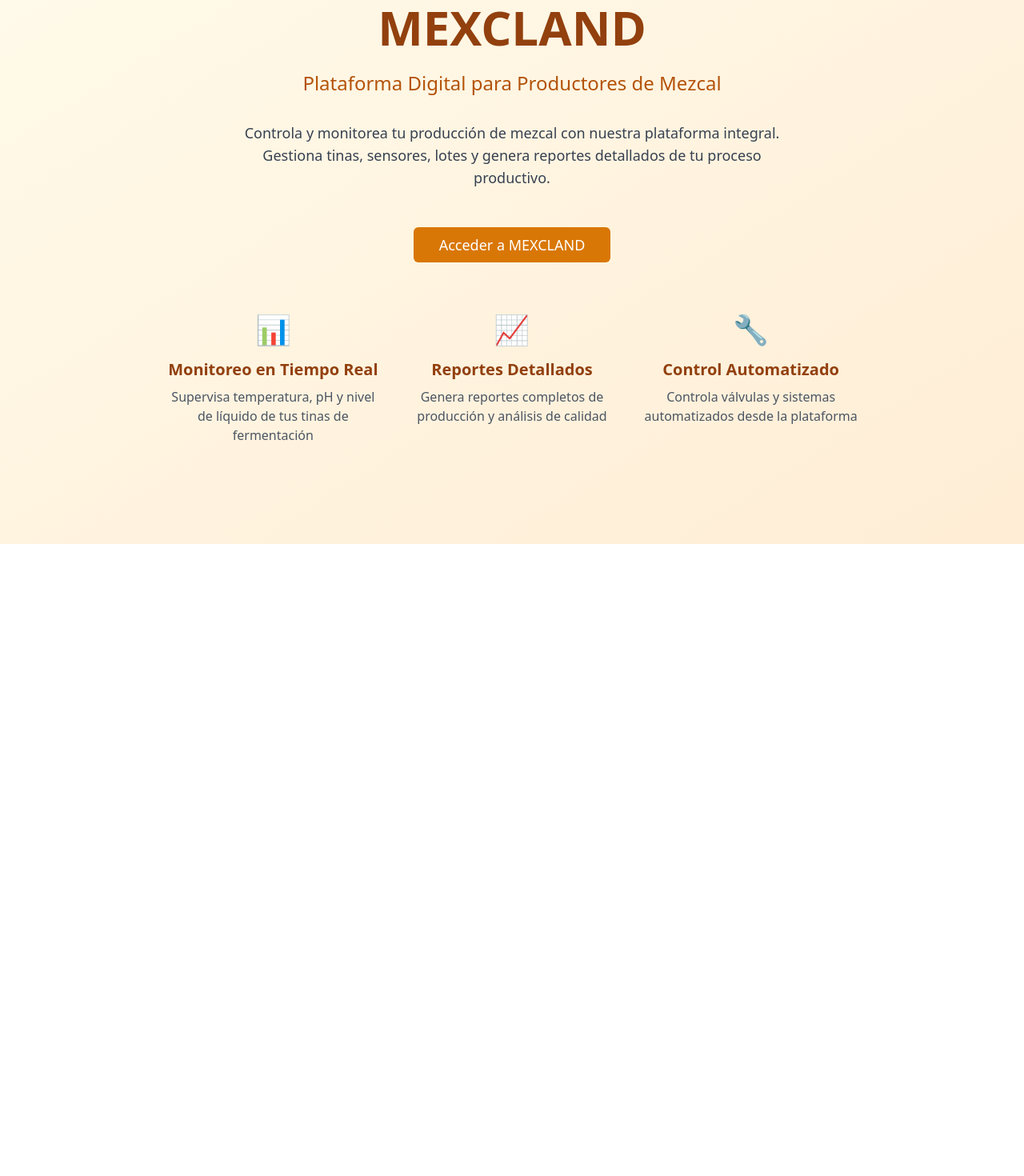
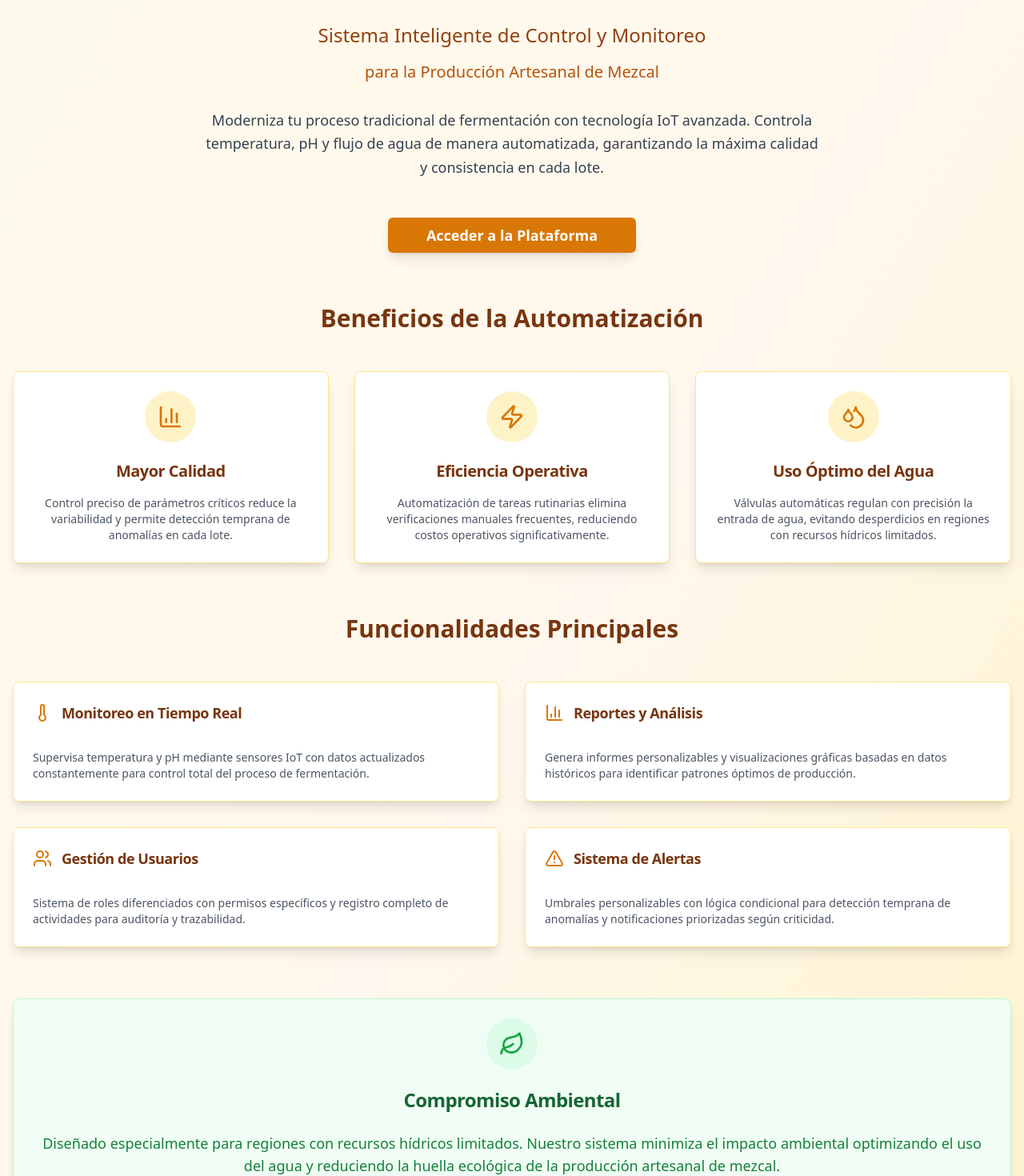
Before and after one commit to carlosupreme/mexcland, a React (Vite) app: page / in a window 1280 px wide. Shown: the part 120-1590 px from the top of the page at 80% size. Before the commit the page ends 800 px from the top, so only its background shows below. Built offline with nearby package versions, Linux system fonts and the light colour scheme.

Commit message:
Refactor: Improve landing page
Improved the landing page to be more professional, incorporating information from the provided document extract. The changes aim to better communicate the application's value proposition and features.
-edited src/pages/Index.tsx

```diff
--- a/src/pages/Index.tsx
+++ b/src/pages/Index.tsx
@@ -1,7 +1,9 @@
 
 import { Navigate } from 'react-router-dom';
 import { Button } from '@/components/ui/button';
+import { Card, CardContent, CardDescription, CardHeader, CardTitle } from '@/components/ui/card';
 import { useAuth } from '@/hooks/useAuth';
+import { Thermometer, Droplets, BarChart3, Shield, Zap, Leaf, Users, AlertTriangle } from 'lucide-react';
 
 const Index = () => {
   const { user, loading } = useAuth();
@@ -23,50 +25,198 @@ const Index = () => {
   }
 
   return (
-    <div className="min-h-screen flex items-center justify-center bg-gradient-to-br from-amber-50 to-orange-100">
-      <div className="text-center max-w-4xl mx-auto px-4">
-        <h1 className="text-6xl font-bold mb-6 text-amber-800">MEXCLAND</h1>
-        <p className="text-2xl text-amber-700 mb-8">
-          Plataforma Digital para Productores de Mezcal
-        </p>
-        <p className="text-lg text-gray-700 mb-12 max-w-2xl mx-auto">
-          Controla y monitorea tu producción de mezcal con nuestra plataforma integral.
-          Gestiona tinas, sensores, lotes y genera reportes detallados de tu proceso productivo.
-        </p>
+    <div className="min-h-screen bg-gradient-to-br from-amber-50 via-orange-50 to-amber-100">
+      {/* Hero Section */}
+      <div className="container mx-auto px-4 py-16">
+        <div className="text-center max-w-4xl mx-auto mb-16">
+          <h1 className="text-6xl font-bold mb-6 text-amber-900 tracking-tight">
+            MEXCLAND
+          </h1>
+          <p className="text-2xl text-amber-800 mb-4 font-medium">
+            Sistema Inteligente de Control y Monitoreo
+          </p>
+          <p className="text-xl text-amber-700 mb-8">
+            para la Producción Artesanal de Mezcal
+          </p>
+          <p className="text-lg text-gray-700 mb-12 max-w-3xl mx-auto leading-relaxed">
+            Moderniza tu proceso tradicional de fermentación con tecnología IoT avanzada.
+            Controla temperatura, pH y flujo de agua de manera automatizada, garantizando
+            la máxima calidad y consistencia en cada lote.
+          </p>
 
-        <div className="space-y-4 sm:space-y-0 sm:space-x-4 sm:flex sm:justify-center">
           <Button
             size="lg"
-            className="bg-amber-600 hover:bg-amber-700 text-white px-8 py-3 text-lg"
+            className="bg-amber-600 hover:bg-amber-700 text-white px-12 py-4 text-lg font-semibold shadow-lg hover:shadow-xl transition-all duration-300 transform hover:scale-105"
             onClick={() => window.location.href = '/auth'}
           >
-            Acceder a MEXCLAND
+            Acceder a la Plataforma
           </Button>
         </div>
 
-        <div className="mt-16 grid grid-cols-1 md:grid-cols-3 gap-8">
-          <div className="text-center">
-            <div className="text-4xl mb-4">📊</div>
-            <h3 className="text-xl font-semibold text-amber-800 mb-2">Monitoreo en Tiempo Real</h3>
-            <p className="text-gray-600">
-              Supervisa temperatura, pH y nivel de líquido de tus tinas de fermentación
-            </p>
+        {/* Benefits Section */}
+        <div className="mb-16">
+          <h2 className="text-3xl font-bold text-center text-amber-900 mb-12">
+            Beneficios de la Automatización
+          </h2>
+          <div className="grid grid-cols-1 md:grid-cols-2 lg:grid-cols-3 gap-8">
+            <Card className="border-amber-200 shadow-lg hover:shadow-xl transition-shadow duration-300">
+              <CardHeader className="text-center pb-4">
+                <div className="mx-auto w-16 h-16 bg-amber-100 rounded-full flex items-center justify-center mb-4">
+                  <BarChart3 className="h-8 w-8 text-amber-600" />
+                </div>
+                <CardTitle className="text-xl text-amber-900">Mayor Calidad</CardTitle>
+              </CardHeader>
+              <CardContent>
+                <CardDescription className="text-gray-600 text-center">
+                  Control preciso de parámetros críticos reduce la variabilidad y
+                  permite detección temprana de anomalías en cada lote.
+                </CardDescription>
+              </CardContent>
+            </Card>
+
+            <Card className="border-amber-200 shadow-lg hover:shadow-xl transition-shadow duration-300">
+              <CardHeader className="text-center pb-4">
+                <div className="mx-auto w-16 h-16 bg-amber-100 rounded-full flex items-center justify-center mb-4">
+                  <Zap className="h-8 w-8 text-amber-600" />
+                </div>
+                <CardTitle className="text-xl text-amber-900">Eficiencia Operativa</CardTitle>
+              </CardHeader>
+              <CardContent>
+                <CardDescription className="text-gray-600 text-center">
+                  Automatización de tareas rutinarias elimina verificaciones manuales
+                  frecuentes, reduciendo costos operativos significativamente.
+                </CardDescription>
+              </CardContent>
+            </Card>
+
+            <Card className="border-amber-200 shadow-lg hover:shadow-xl transition-shadow duration-300">
+              <CardHeader className="text-center pb-4">
+                <div className="mx-auto w-16 h-16 bg-amber-100 rounded-full flex items-center justify-center mb-4">
+                  <Droplets className="h-8 w-8 text-amber-600" />
+                </div>
+                <CardTitle className="text-xl text-amber-900">Uso Óptimo del Agua</CardTitle>
+              </CardHeader>
+              <CardContent>
+                <CardDescription className="text-gray-600 text-center">
+                  Válvulas automáticas regulan con precisión la entrada de agua,
+                  evitando desperdicios en regiones con recursos hídricos limitados.
+                </CardDescription>
+              </CardContent>
+            </Card>
           </div>
+        </div>
 
-          <div className="text-center">
-            <div className="text-4xl mb-4">📈</div>
-            <h3 className="text-xl font-semibold text-amber-800 mb-2">Reportes Detallados</h3>
-            <p className="text-gray-600">
-              Genera reportes completos de producción y análisis de calidad
-            </p>
+        {/* Features Section */}
+        <div className="mb-16">
+          <h2 className="text-3xl font-bold text-center text-amber-900 mb-12">
+            Funcionalidades Principales
+          </h2>
+          <div className="grid grid-cols-1 md:grid-cols-2 gap-8">
+            <Card className="border-amber-200 shadow-lg">
+              <CardHeader>
+                <div className="flex items-center gap-3 mb-2">
+                  <Thermometer className="h-6 w-6 text-amber-600" />
+                  <CardTitle className="text-lg text-amber-900">Monitoreo en Tiempo Real</CardTitle>
+                </div>
+              </CardHeader>
+              <CardContent>
+                <CardDescription className="text-gray-600">
+                  Supervisa temperatura y pH mediante sensores IoT con datos actualizados
+                  constantemente para control total del proceso de fermentación.
+                </CardDescription>
+              </CardContent>
+            </Card>
+
+            <Card className="border-amber-200 shadow-lg">
+              <CardHeader>
+                <div className="flex items-center gap-3 mb-2">
+                  <BarChart3 className="h-6 w-6 text-amber-600" />
+                  <CardTitle className="text-lg text-amber-900">Reportes y Análisis</CardTitle>
+                </div>
+              </CardHeader>
+              <CardContent>
+                <CardDescription className="text-gray-600">
+                  Genera informes personalizables y visualizaciones gráficas basadas en
+                  datos históricos para identificar patrones óptimos de producción.
+                </CardDescription>
+              </CardContent>
+            </Card>
+
+            <Card className="border-amber-200 shadow-lg">
+              <CardHeader>
+                <div className="flex items-center gap-3 mb-2">
+                  <Users className="h-6 w-6 text-amber-600" />
+                  <CardTitle className="text-lg text-amber-900">Gestión de Usuarios</CardTitle>
+                </div>
+              </CardHeader>
+              <CardContent>
+                <CardDescription className="text-gray-600">
+                  Sistema de roles diferenciados con permisos específicos y registro
+                  completo de actividades para auditoría y trazabilidad.
+                </CardDescription>
+              </CardContent>
+            </Card>
+
+            <Card className="border-amber-200 shadow-lg">
+              <CardHeader>
+                <div className="flex items-center gap-3 mb-2">
+                  <AlertTriangle className="h-6 w-6 text-amber-600" />
+                  <CardTitle className="text-lg text-amber-900">Sistema de Alertas</CardTitle>
+                </div>
+              </CardHeader>
+              <CardContent>
+                <CardDescription className="text-gray-600">
+                  Umbrales personalizables con lógica condicional para detección temprana
+                  de anomalías y notificaciones priorizadas según criticidad.
+                </CardDescription>
+              </CardContent>
+            </Card>
           </div>
+        </div>
 
-          <div className="text-center">
-            <div className="text-4xl mb-4">🔧</div>
-            <h3 className="text-xl font-semibold text-amber-800 mb-2">Control Automatizado</h3>
-            <p className="text-gray-600">
-              Controla válvulas y sistemas automatizados desde la plataforma
-            </p>
+        {/* Environmental Impact Section */}
+        <div className="mb-16">
+          <Card className="border-green-200 bg-green-50 shadow-lg">
+            <CardHeader className="text-center">
+              <div className="mx-auto w-16 h-16 bg-green-100 rounded-full flex items-center justify-center mb-4">
+                <Leaf className="h-8 w-8 text-green-600" />
+              </div>
+              <CardTitle className="text-2xl text-green-800">Compromiso Ambiental</CardTitle>
+            </CardHeader>
+            <CardContent className="text-center">
+              <CardDescription className="text-green-700 text-lg">
+                Diseñado especialmente para regiones con recursos hídricos limitados.
+                Nuestro sistema minimiza el impacto ambiental optimizando el uso del agua
+                y reduciendo la huella ecológica de la producción artesanal de mezcal.
+              </CardDescription>
+            </CardContent>
+          </Card>
+        </div>
+
+        {/* Innovation Section */}
+        <div className="text-center bg-white rounded-2xl p-12 shadow-xl border border-amber-200">
+          <h2 className="text-3xl font-bold text-amber-900 mb-6">
+            Tradición y Tecnología en Armonía
+          </h2>
+          <p className="text-lg text-gray-700 mb-8 max-w-3xl mx-auto leading-relaxed">
+            MEXCLAND respeta los métodos artesanales tradicionales mientras incorpora
+            tecnología moderna para garantizar la excelencia. Creamos un registro histórico
+            completo que documenta automáticamente todas las variables, permitiendo descubrir
+            condiciones ideales específicas para cada variedad de agave.
+          </p>
+          <div className="grid grid-cols-1 md:grid-cols-3 gap-6 mt-8">
+            <div className="text-center">
+              <div className="text-3xl font-bold text-amber-600 mb-2">100%</div>
+              <div className="text-gray-600">Trazabilidad del Proceso</div>
+            </div>
+            <div className="text-center">
+              <div className="text-3xl font-bold text-amber-600 mb-2">24/7</div>
+              <div className="text-gray-600">Monitoreo Continuo</div>
+            </div>
+            <div className="text-center">
+              <div className="text-3xl font-bold text-amber-600 mb-2">IoT</div>
+              <div className="text-gray-600">Tecnología Avanzada</div>
+            </div>
           </div>
         </div>
       </div>
```
